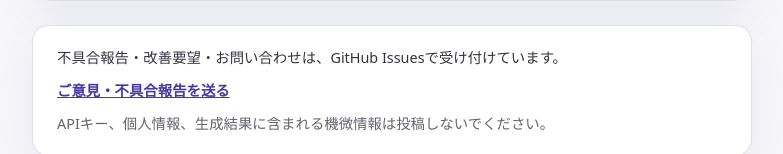
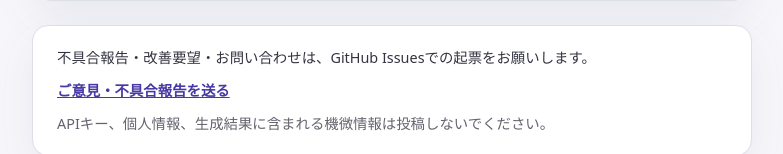
Before and after one commit to mytysoldier/ai-app-incubator, a Next.js app: page / in a window 1280 px wide. Shown: the part 1445-1599 px from the top of the page, without its empty margins (248-1031 px from the left). Built offline with nearby package versions, Linux system fonts and the light colour scheme.

Commit message:
Clarify feedback request wording

```diff
--- a/src/app/page.tsx
+++ b/src/app/page.tsx
@@ -92,7 +92,7 @@ function FeedbackLink() {
   return (
     <aside className="feedback-notice" aria-label="ご意見・不具合報告">
       <p>
-        不具合報告・改善要望・お問い合わせは、GitHub Issuesで受け付けています。
+        不具合報告・改善要望・お問い合わせは、GitHub Issuesでの起票をお願いします。
       </p>
       <a
         href="https://github.com/mytysoldier/ai-app-incubator/issues/new"
```
